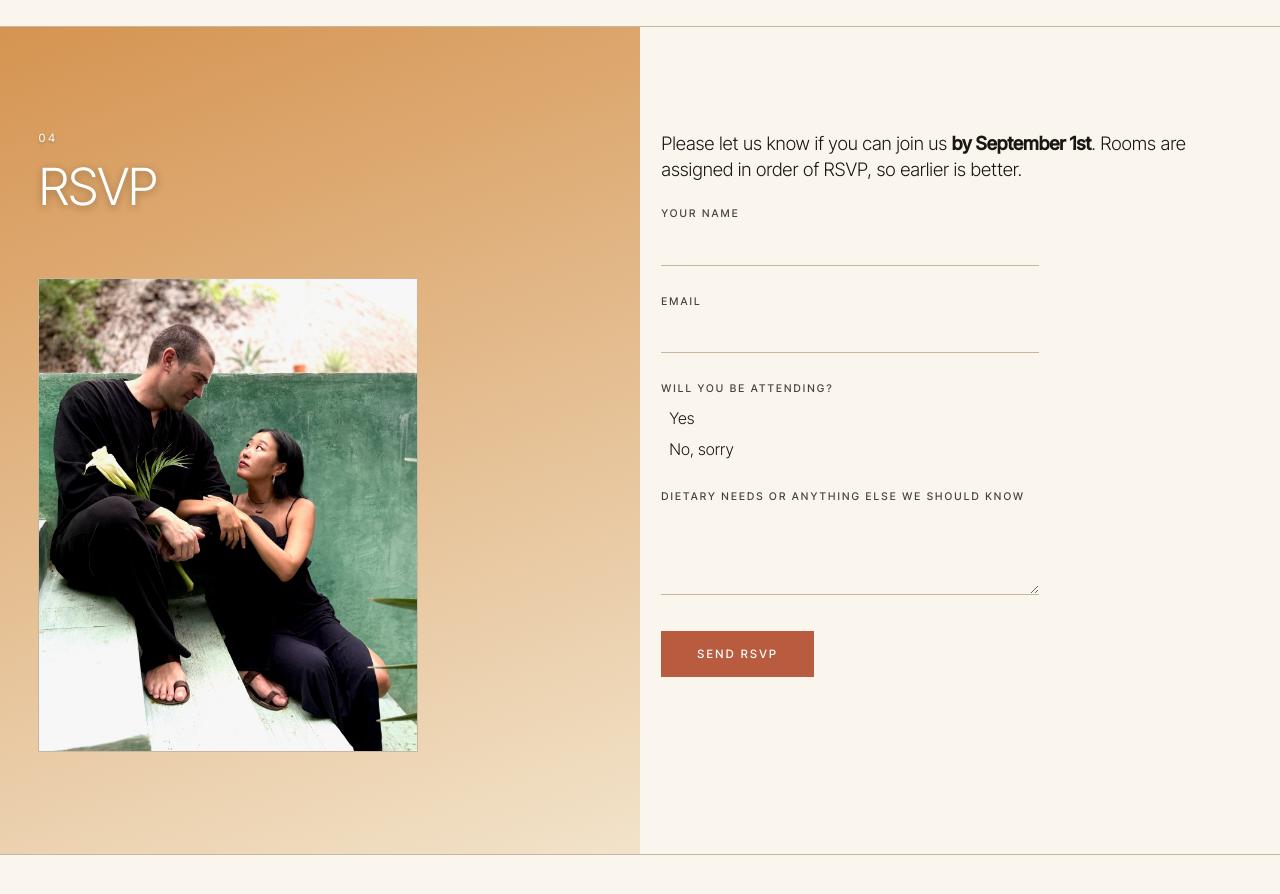
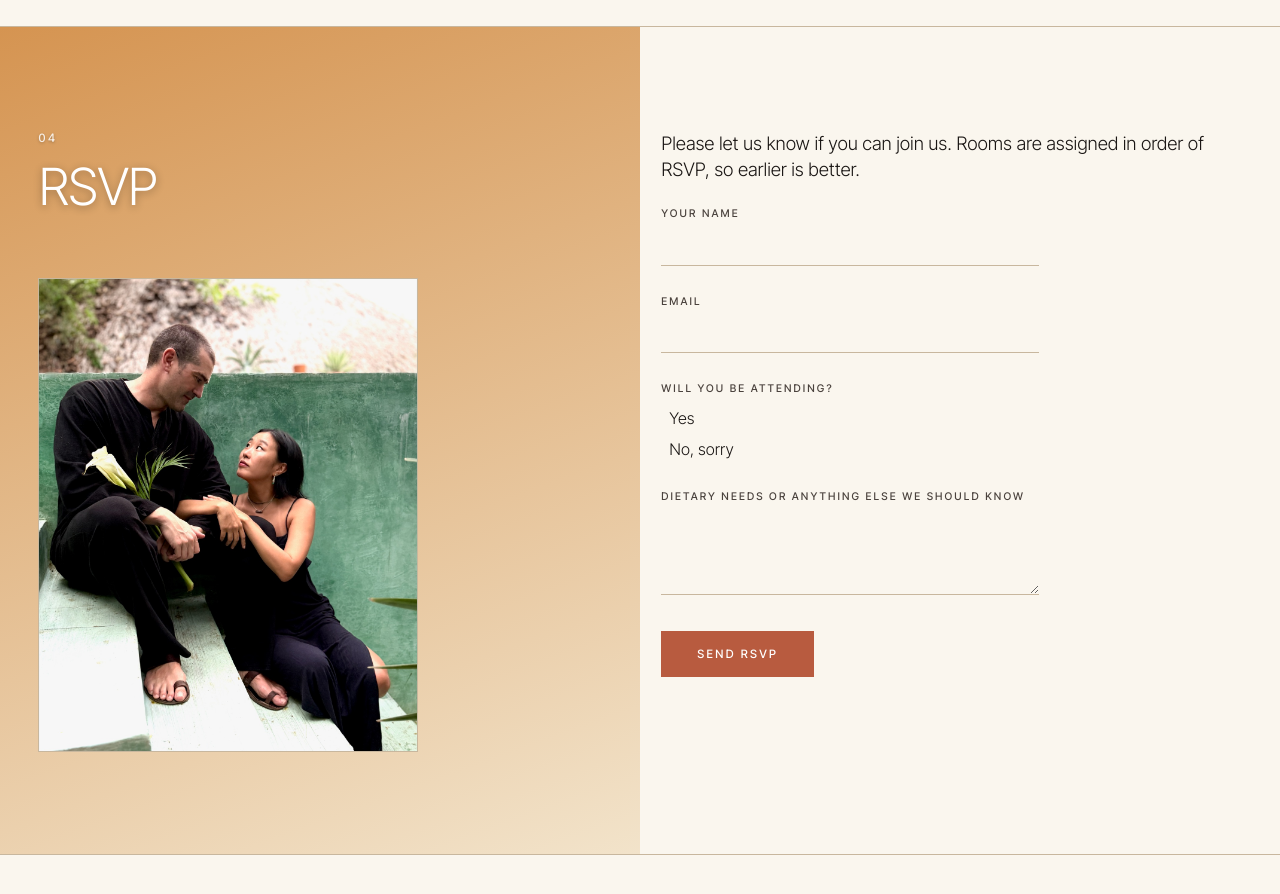
Before and after one commit to grosenicklab/logan-stephanie, a plain HTML site: page index.html in a window 1280 px wide. Shown: the part 3300-4194 px from the top of the page. Drawn offline with Linux system fonts and the light colour scheme; no server answers; animation ran at ten frames a second.

Commit message:
RSVP: drop the September 1st deadline
Co-Authored-By: Claude Opus 5.5 <noreply@anthropic.com>

```diff
--- a/index.html
+++ b/index.html
@@ -157,7 +157,7 @@
         <img src="images/wedding.jpg" alt="">
       </figure>
       <div class="section-body">
-        <p class="lead">Please let us know if you can join us <strong>by September 1st</strong>. Rooms are assigned in order of RSVP, so earlier is better.</p>
+        <p class="lead">Please let us know if you can join us. Rooms are assigned in order of RSVP, so earlier is better.</p>
         <form class="rsvp-form" novalidate>
           <div class="field">
             <label for="rsvp-names">Your name</label>
```
